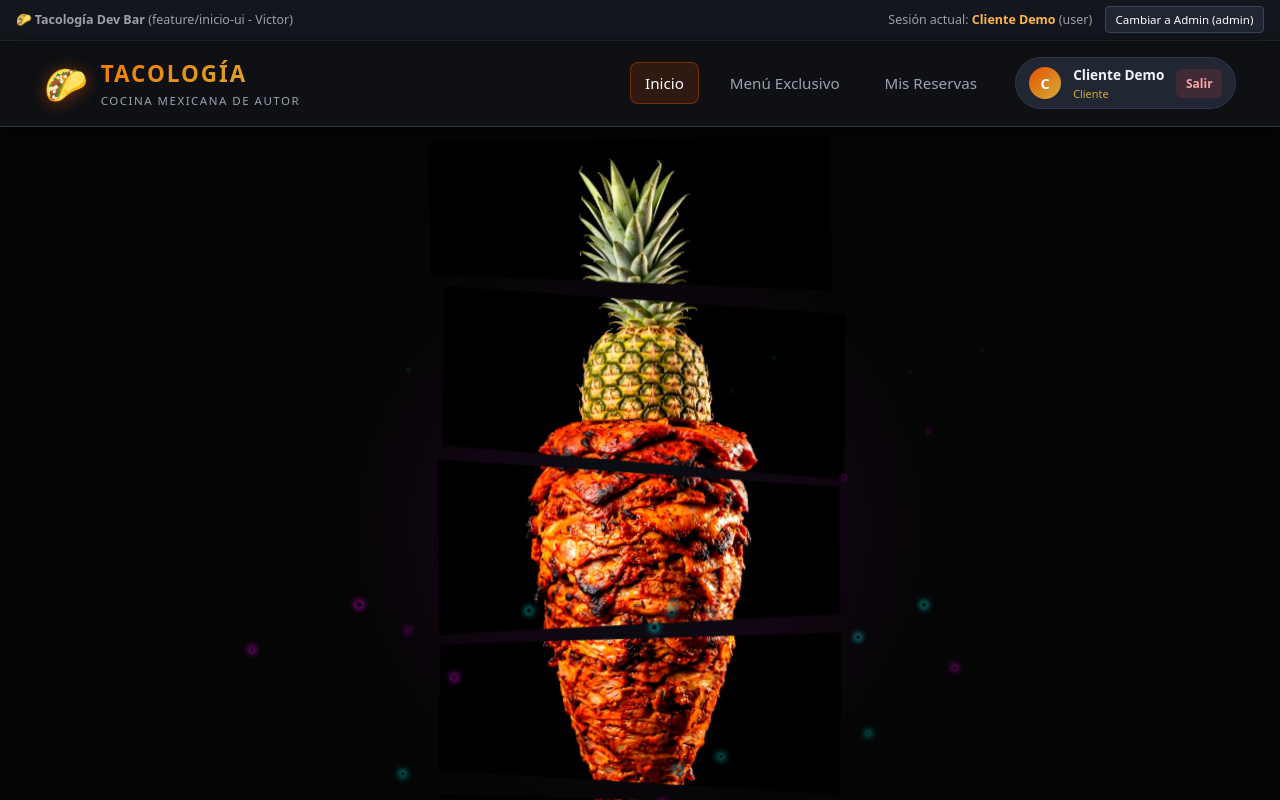
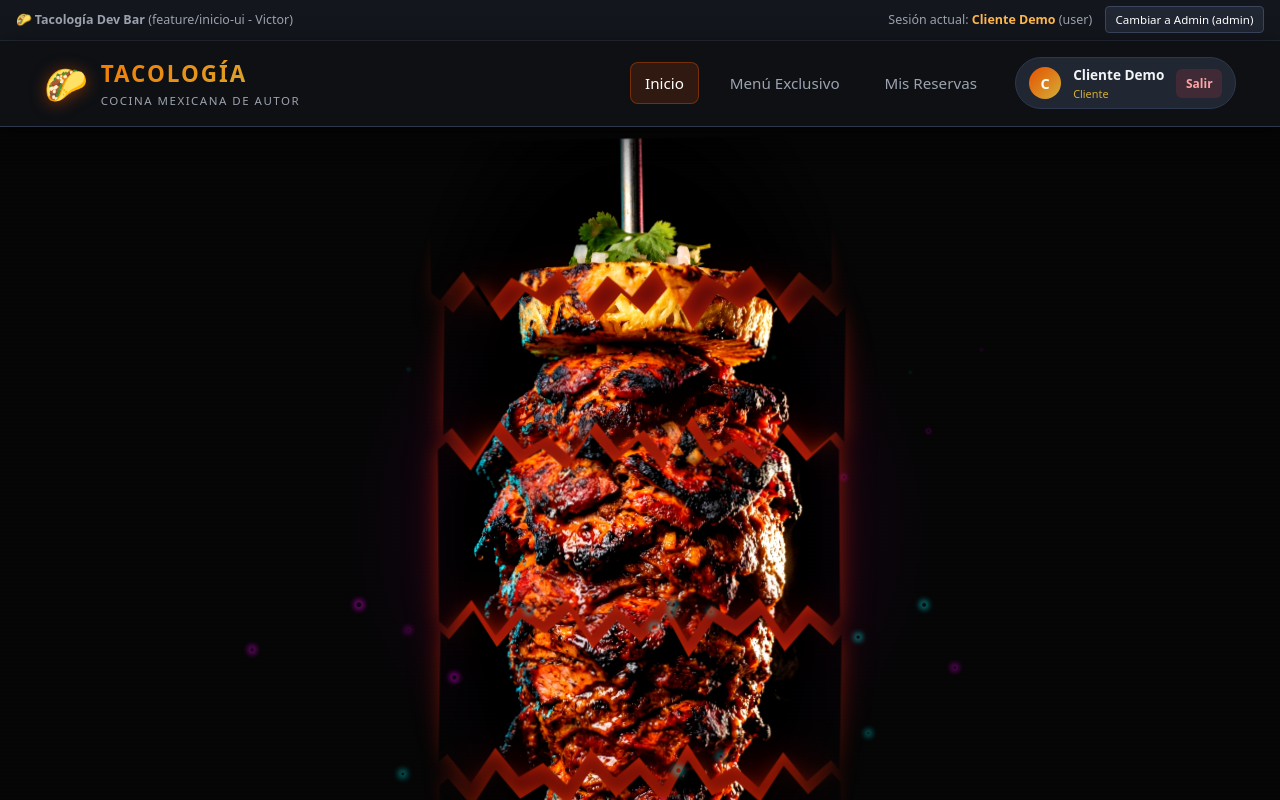
Before and after one commit to aleexds/Login-proyect, a React (Vite) app in the folder ReactInicio/: page / in a window 1280 px wide. Shown: the top 800 px of the page. Built offline with nearby package versions, Linux system fonts and the light colour scheme.

Commit message:
feat(inicio-ui): Nueva imagen trompo brutal hiper-realista

```diff
--- a/ReactInicio/src/components/HeroTrompo.css
+++ b/ReactInicio/src/components/HeroTrompo.css
@@ -65,6 +65,11 @@
   width: 100%;
   height: 100%;
   transform-origin: center;
+  /* Elimina el borde rectangular del alpha para que el drop-shadow no lo detecte */
+  -webkit-mask-image: radial-gradient(ellipse 70% 85% at 50% 50%, black 50%, transparent 75%);
+  mask-image: radial-gradient(ellipse 70% 85% at 50% 50%, black 50%, transparent 75%);
+  /* Brillo intenso de las grietas desgarradas */
+  filter: drop-shadow(0 0 10px rgba(255, 60, 0, 0.7)) drop-shadow(0 0 25px rgba(255, 0, 0, 0.4));
 }
 
 .slice-img {
@@ -73,7 +78,7 @@
   width: 100%;
   height: 100%;
   object-fit: contain;
-  mix-blend-mode: screen; /* Esto ELIMINA los pixeles negros de tu JPG mágicamente */
+  mix-blend-mode: screen; /* Elimina restos de negro */
 }
 
 /* Base styling */
@@ -81,12 +86,37 @@
   filter: saturate(1.3) contrast(1.15);
 }
 
-/* ─── Cortes Brutales con Ángulos ─── */
-.slice-1 .slice-img { clip-path: polygon(0 0, 100% 0, 100% 22%, 0 18%); }
-.slice-2 .slice-img { clip-path: polygon(0 18%, 100% 22%, 100% 45%, 0 40%); }
-.slice-3 .slice-img { clip-path: polygon(0 40%, 100% 45%, 100% 62%, 0 65%); }
-.slice-4 .slice-img { clip-path: polygon(0 65%, 100% 62%, 100% 85%, 0 82%); }
-.slice-5 .slice-img { clip-path: polygon(0 82%, 100% 85%, 100% 100%, 0 100%); }
+/* ─── Cortes Orgánicos (Carne Desgarrada) ─── */
+.slice-1 .slice-img {
+  clip-path: polygon(
+    0% 0%, 100% 0%,
+    100% 20%, 95% 18%, 90% 22%, 85% 19%, 80% 23%, 75% 18%, 70% 21%, 65% 19%, 60% 24%, 55% 18%, 50% 22%, 45% 19%, 40% 23%, 35% 18%, 30% 21%, 25% 19%, 20% 23%, 15% 18%, 10% 22%, 5% 19%, 0% 21%
+  );
+}
+.slice-2 .slice-img {
+  clip-path: polygon(
+    0% 21%, 5% 19%, 10% 22%, 15% 18%, 20% 23%, 25% 19%, 30% 21%, 35% 18%, 40% 23%, 45% 19%, 50% 22%, 55% 18%, 60% 24%, 65% 19%, 70% 21%, 75% 18%, 80% 23%, 85% 19%, 90% 22%, 95% 18%, 100% 20%,
+    100% 40%, 95% 42%, 90% 38%, 85% 41%, 80% 37%, 75% 42%, 70% 39%, 65% 41%, 60% 36%, 55% 42%, 50% 38%, 45% 41%, 40% 37%, 35% 42%, 30% 39%, 25% 41%, 20% 37%, 15% 42%, 10% 38%, 5% 41%, 0% 39%
+  );
+}
+.slice-3 .slice-img {
+  clip-path: polygon(
+    0% 39%, 5% 41%, 10% 38%, 15% 42%, 20% 37%, 25% 41%, 30% 39%, 35% 42%, 40% 37%, 45% 41%, 50% 38%, 55% 42%, 60% 36%, 65% 41%, 70% 39%, 75% 42%, 80% 37%, 85% 41%, 90% 38%, 95% 42%, 100% 40%,
+    100% 62%, 95% 60%, 90% 64%, 85% 61%, 80% 65%, 75% 60%, 70% 63%, 65% 61%, 60% 66%, 55% 60%, 50% 64%, 45% 61%, 40% 65%, 35% 60%, 30% 63%, 25% 61%, 20% 65%, 15% 60%, 10% 64%, 5% 61%, 0% 63%
+  );
+}
+.slice-4 .slice-img {
+  clip-path: polygon(
+    0% 63%, 5% 61%, 10% 64%, 15% 60%, 20% 65%, 25% 61%, 30% 63%, 35% 60%, 40% 65%, 45% 61%, 50% 64%, 55% 60%, 60% 66%, 65% 61%, 70% 63%, 75% 60%, 80% 65%, 85% 61%, 90% 64%, 95% 60%, 100% 62%,
+    100% 82%, 95% 84%, 90% 80%, 85% 83%, 80% 79%, 75% 84%, 70% 81%, 65% 83%, 60% 78%, 55% 84%, 50% 80%, 45% 83%, 40% 79%, 35% 84%, 30% 81%, 25% 83%, 20% 79%, 15% 84%, 10% 80%, 5% 83%, 0% 81%
+  );
+}
+.slice-5 .slice-img {
+  clip-path: polygon(
+    0% 81%, 5% 83%, 10% 80%, 15% 84%, 20% 79%, 25% 83%, 30% 81%, 35% 84%, 40% 79%, 45% 83%, 50% 80%, 55% 84%, 60% 78%, 65% 83%, 70% 81%, 75% 84%, 80% 79%, 85% 83%, 90% 80%, 95% 84%, 100% 82%,
+    100% 100%, 0% 100%
+  );
+}
 
 
 /* ─── Efecto Aberración Cromática Glitch ─── */
```
Also changed, not shown: ReactInicio/src/assets/trompo.jpg.
